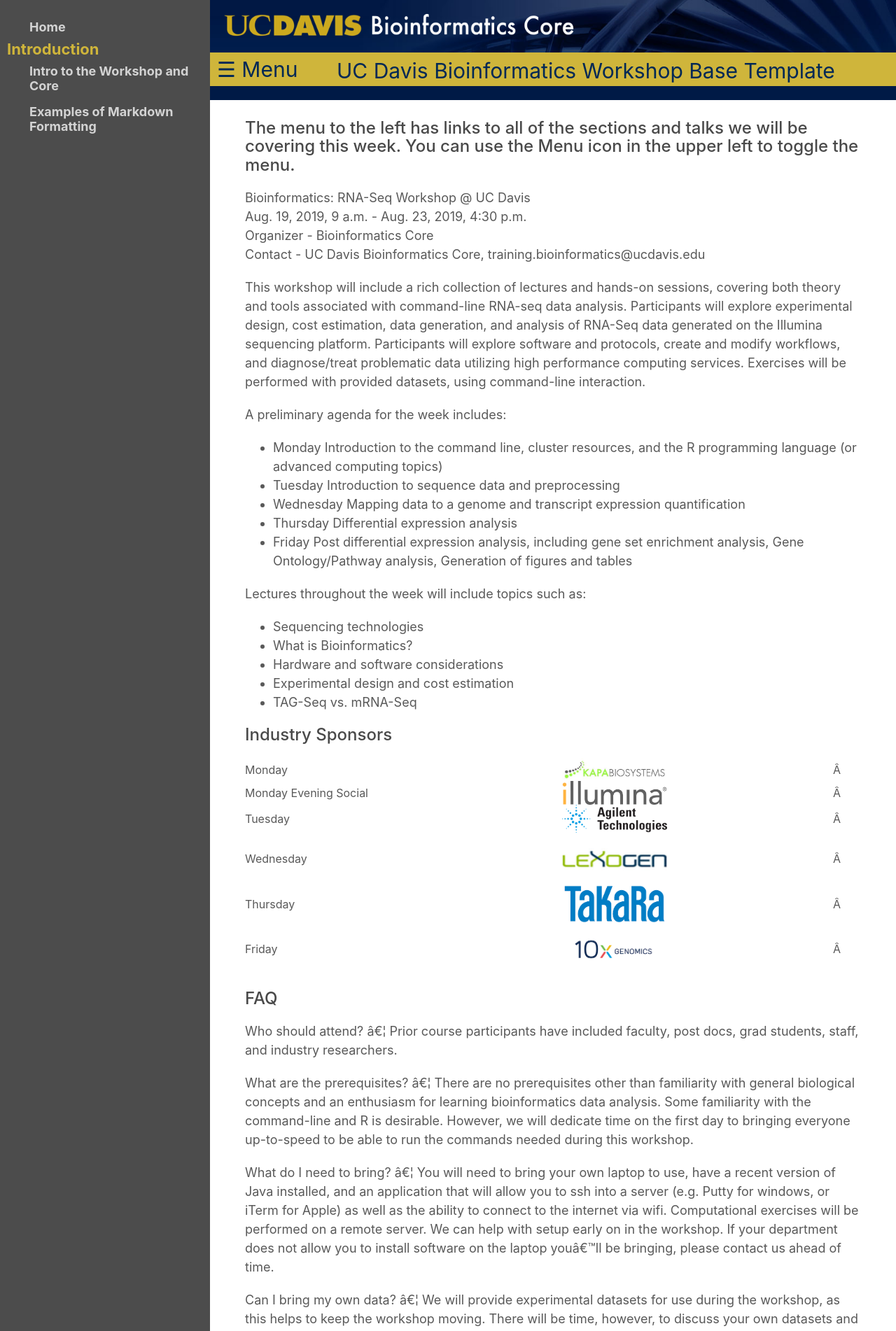
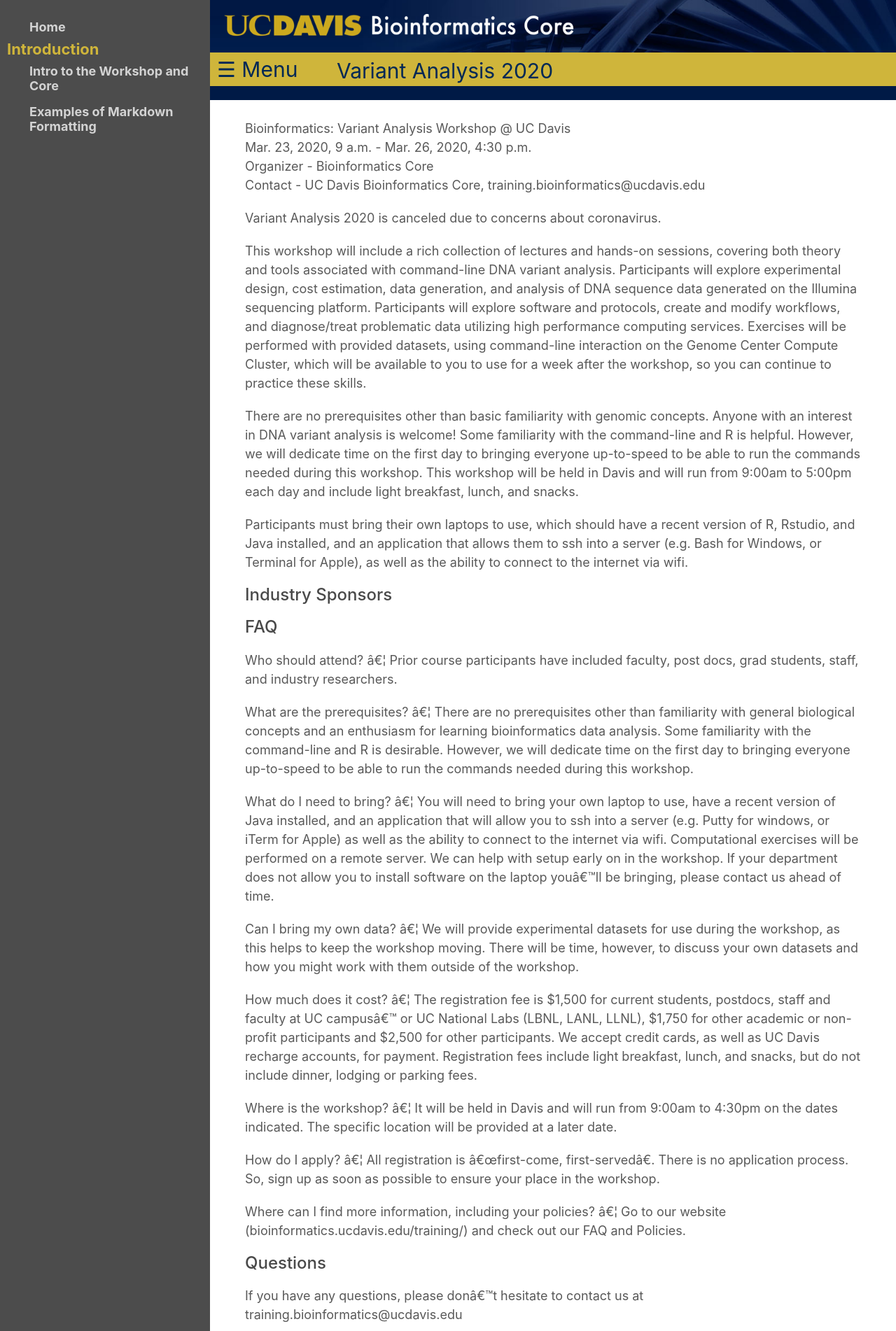
Before and after one commit to ucdavis-bioinformatics-training/2020-Variant_Analysis_Workshop, a Jekyll site: the page built from index.md, in a window 1280 px wide. Shown: the top 1902 px of the page at 70% size. Built offline with Jekyll 4.4.1, drawn with Linux system fonts in a browser that asks for light colours; our own code applies the rules of GitHub Pages for plain Markdown files; some of the changed text lies outside the part shown.

Commit message:
course specific changes to index and README

```diff
--- a/_config.yml
+++ b/_config.yml
@@ -1,5 +1,5 @@
 theme: jekyll-theme-minimal
-title: 'UC Davis Bioinformatics Workshop Base Template'
+title: 'Variant Analysis 2020'
 show_downloads: True
 google_analytics: True
 navigation:
--- a/index.md
+++ b/index.md
@@ -1,41 +1,17 @@
----
-layout: default
----
-
-### The menu to the left has links to all of the sections and talks we will be covering this week. You can use the Menu icon in the upper left to toggle the menu.
-
-Bioinformatics: RNA-Seq Workshop @ UC Davis
-Aug. 19, 2019, 9 a.m. - Aug. 23, 2019, 4:30 p.m.
+Bioinformatics: Variant Analysis Workshop @ UC Davis
+Mar. 23, 2020, 9 a.m. - Mar. 26, 2020, 4:30 p.m.
 Organizer - Bioinformatics Core
 Contact - UC Davis Bioinformatics Core, training.bioinformatics@ucdavis.edu
 
-This workshop will include a rich collection of lectures and hands-on sessions, covering both theory and tools associated with command-line RNA-seq data analysis. Participants will explore experimental design, cost estimation, data generation, and analysis of RNA-Seq data generated on the Illumina sequencing platform. Participants will explore software and protocols, create and modify workflows, and diagnose/treat problematic data utilizing high performance computing services. Exercises will be performed with provided datasets, using command-line interaction.
+Variant Analysis 2020 is canceled due to concerns about coronavirus.
 
-A preliminary agenda for the week includes:
+This workshop will include a rich collection of lectures and hands-on sessions, covering both theory and tools associated with command-line DNA variant analysis. Participants will explore experimental design, cost estimation, data generation, and analysis of DNA sequence data generated on the Illumina sequencing platform. Participants will explore software and protocols, create and modify workflows, and diagnose/treat problematic data utilizing high performance computing services. Exercises will be performed with provided datasets, using command-line interaction on the Genome Center Compute Cluster, which will be available to you to use for a week after the workshop, so you can continue to practice these skills.
 
-* Monday	Introduction to the command line, cluster resources, and the R programming language (or advanced computing topics)
-* Tuesday	Introduction to sequence data and preprocessing
-* Wednesday        	Mapping data to a genome and transcript expression quantification
-* Thursday	Differential expression analysis
-* Friday	Post differential expression analysis, including gene set enrichment analysis, Gene Ontology/Pathway analysis, Generation of figures and tables
+There are no prerequisites other than basic familiarity with genomic concepts. Anyone with an interest in DNA variant analysis is welcome! Some familiarity with the command-line and R is helpful. However, we will dedicate time on the first day to bringing everyone up-to-speed to be able to run the commands needed during this workshop. This workshop will be held in Davis and will run from 9:00am to 5:00pm each day and include light breakfast, lunch, and snacks.
 
-Lectures throughout the week will include topics such as:
-
-* Sequencing technologies
-* What is Bioinformatics?
-* Hardware and software considerations
-* Experimental design and cost estimation
-* TAG-Seq vs. mRNA-Seq
+Participants must bring their own laptops to use, which should have a recent version of R, Rstudio, and Java installed, and an application that allows them to ssh into a server (e.g. Bash for Windows, or Terminal for Apple), as well as the ability to connect to the internet via wifi.
 
 ### Industry Sponsors
-
-|:------|:------|------|
-| Monday | <img src="base_figures/kapa.jpeg" alt="kapa" width="150px"/> |  |
-| Monday Evening Social |  <img src="base_figures/illumina.png" alt="illumina" width="150px"/> |    |
-| Tuesday | <img src="base_figures/agilant.png" alt="agilant" width="150px"/> |    |
-| Wednesday | <img src="base_figures/lexogen.jpeg" alt="lexogen" width="150px"/> |    |
-| Thursday | <img src="base_figures/takara.png" alt="takara" width="150px"/> |    |
-| Friday | <img src="base_figures/10x.png" alt="10x genomics" width="150px"/> |    |
 
 ### FAQ
 
@@ -62,6 +38,4 @@ If you have any questions, please don’t hesitate to contact us at training.bio
 
 ### Register
 
-https://registration.genomecenter.ucdavis.edu/events/RNASeq-workshop_Aug_2019/
-
 **Registration is closed for this event**
```
Also changed, not shown: README.md.
